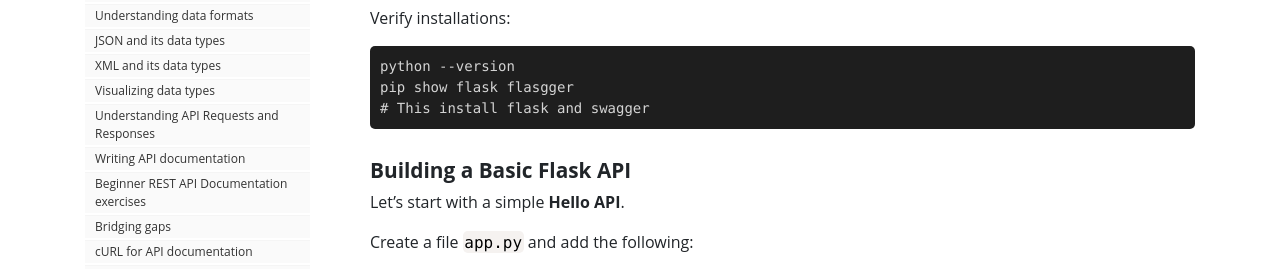
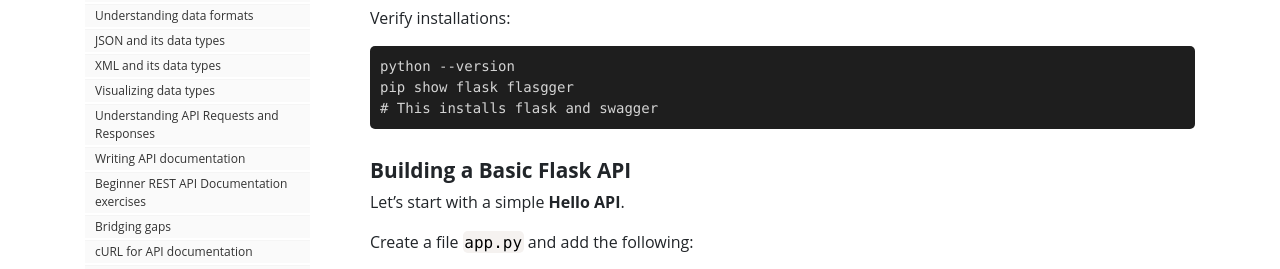
Before and after one commit to gautriv/apidocumentation, a Jekyll site: the page built from pages/mydoc/btestingapipostman.md, in a window 1280 px wide and 900 px high, scrolled down 342 px. Shown: the part 160-429 px from the top of the window. Built offline with Jekyll 4.4.1, drawn with Linux system fonts in a browser that asks for light colours; nearby versions of some CDN libraries; comment, search, counter and statistics services are not loaded.

Commit message:
Updated chapter

````diff
--- a/pages/mydoc/btestingapipostman.md
+++ b/pages/mydoc/btestingapipostman.md
@@ -28,7 +28,7 @@ Verify installations:
 ```sh
 python --version
 pip show flask flasgger
-# This install flask and swagger
+# This installs flask and swagger
 ```
 
 <script async src="https://pagead2.googlesyndication.com/pagead/js/adsbygoogle.js?client=ca-pub-7149683584202371"
````
